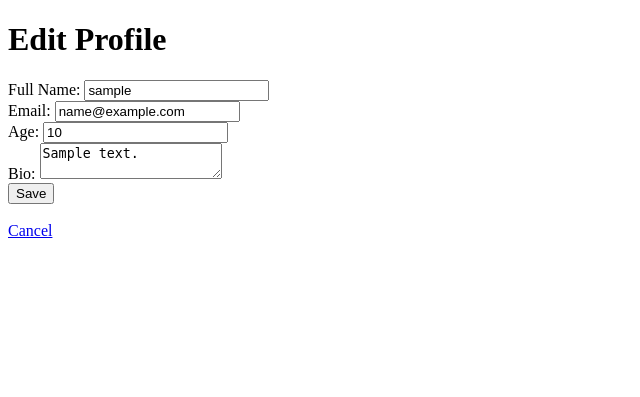
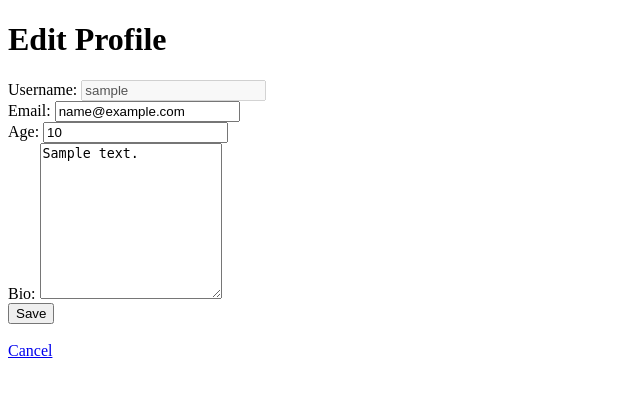
Before and after one commit to Alexandra2888/user_management_system, a PHP site: page /edit_profile.php in a window 1280 px wide. Shown: the top 397 px of the page, without its empty margins (0-640 px from the left). Run offline with PHP 8.4, Linux system fonts and the light colour scheme; the visitor is signed in with stand-in values (Sample User, id 1); tables that the repository leaves empty or names only in its code hold one stand-in row (values such as "Sample post").

Commit message:
fix update bio bug

```diff
--- a/edit_profile.php
+++ b/edit_profile.php
@@ -1,5 +1,4 @@
 <?php
-
 include "connect.php";
 
 session_start();
@@ -9,8 +8,6 @@ if (!isset($_SESSION['user_id'])) {
     header("Location: login.php");
     exit;
 }
-
-
 
 // Get the user ID from the session
 $userId = $_SESSION['user_id'];
@@ -25,10 +22,10 @@ $result = $stmt->get_result();
 if ($result->num_rows === 1) {
     // User profile data found, fetch and assign the information
     $profileData = $result->fetch_assoc();
-    $username = $profileData['username'];
-    $email = $profileData['email'];
-    $age = $profileData['age'];
-    $bio = $profileData['bio'];
+    $username = htmlspecialchars($profileData['username']);
+    $email = htmlspecialchars($profileData['email']);
+    $age = htmlspecialchars($profileData['age']);
+    $bio = htmlspecialchars($profileData['bio']);
 } else {
     // User profile data not found
     $username = "N/A";
@@ -38,6 +35,25 @@ if ($result->num_rows === 1) {
 }
 
 $stmt->close();
+
+// Check if the form is submitted
+if ($_SERVER['REQUEST_METHOD'] === 'POST') {
+    // Validate and sanitize the form data
+    $newEmail = $_POST['email'];
+    $newAge = $_POST['age'];
+    $newBio = $_POST['bio'];
+
+    // Update the user's profile information in the database
+    $updateProfileQuery = "UPDATE profiles SET email = ?, age = ?, bio = ? WHERE user_id = ?";
+    $stmtUpdate = $conn->prepare($updateProfileQuery);
+    $stmtUpdate->bind_param("sssi", $newEmail, $newAge, $newBio, $userId);
+    $stmtUpdate->execute();
+
+    // Redirect to the profile page after successful update
+    header("Location: profile.php");
+    exit;
+}
+
 $conn->close();
 ?>
 
@@ -50,9 +66,9 @@ $conn->close();
 
 <body>
     <h1>Edit Profile</h1>
-    <form method="POST" action="save_profile.php">
-        <label for="fullName">Full Name:</label>
-        <input type="text" id="username" name="username" value="<?php echo $username; ?>" required>
+    <form method="POST" action="edit_profile.php">
+        <label for="username">Username:</label>
+        <input type="text" id="username" name="username" value="<?php echo $username; ?>" disabled>
         <br>
         <label for="email">Email:</label>
         <input type="email" id="email" name="email" value="<?php echo $email; ?>" required>
@@ -61,9 +77,9 @@ $conn->close();
         <input type="number" id="age" name="age" value="<?php echo $age; ?>" required>
         <br>
         <label for="bio">Bio:</label>
-        <textarea id="bio" name="bio" required><?php echo $bio; ?></textarea>
+        <textarea id="bio" name="bio" rows="10" required><?php echo $bio; ?></textarea>
         <br>
-        <button type="submit">Save</button>
+        <input type="submit" value="Save">
     </form>
     <br>
     <a href="profile.php">Cancel</a>
```
